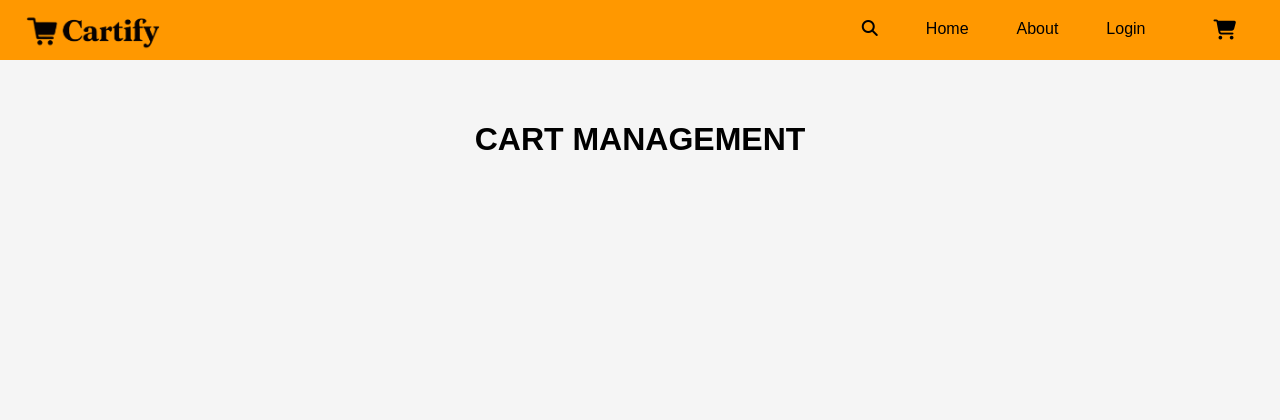
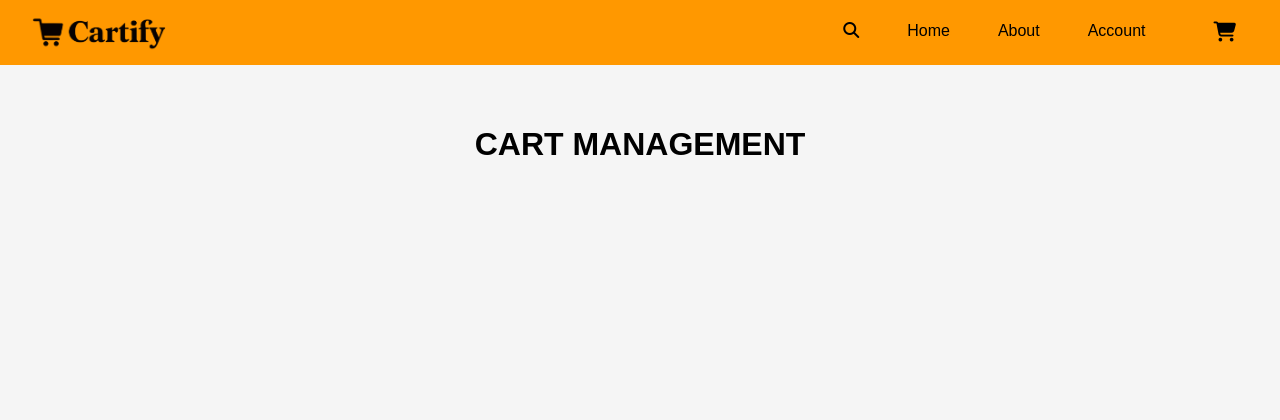
Before and after one commit to KusalSkakya/Cartify, a Python web app: template templates/cart.html in a window 1280 px wide. Shown: the top 420 px of the page. Run offline with Jinja, Linux system fonts and the light colour scheme; the template is opened without the code that fills it, so the values that code supplies are empty.

Commit message:
Update base.html

```diff
--- a/templates/base.html
+++ b/templates/base.html
@@ -1,10 +1,12 @@
 <!DOCTYPE html>
 <html lang="en">
 <head>
+    <title> Cartify </title>
+    <meta charset="UTF-8">
 
     {% block head %}{% endblock %}
-    <meta charset="UTF-8">
-    <title> Cartify </title>
+
+
     <link rel="stylesheet" href="{{ url_for('static', filename='css/style.css') }}">
     <link rel="stylesheet" href="https://cdnjs.cloudflare.com/ajax/libs/font-awesome/6.4.0/css/all.min.css">
 
@@ -17,16 +19,16 @@
 
 
         <header>
-            <div class="header_container">
-            <img   src="{{ url_for('static', filename='image/logo2.png') }}"  alt="Logo" class="Logo" width="auto" height="60">
+            <div class="header_container"><button style="background-color: #ff9800; border: none; cursor: pointer;"><a href="/">
+            <img   src="{{ url_for('static', filename='image/logo2.png') }}"  alt="Logo" class="Logo" width="auto" height="60"></a></button>
             <h1 style="margin-left: 15px;"> </h1>
             <nav role="navigation">
                 <ul>
                     <li><a href="/"><i class="fa-solid fa-magnifying-glass"></i></a></li>
                     <li><a href="/">Home</a></li>
-                    <li><a href="/about">About</a></li>
-                    <li><a href="{{ url_for('login') }}">Login</a></li>
-                    <li><a href="{{ url_for('cart') }}"><i class="fas fa-shopping-cart"></i></a></li>
+                    <li><a href="{{ url_for('product_controller.about') }}">About</a></li>
+                    <li><a href="{{ url_for('product_controller.login') }}">Account</a></li>
+                    <li><a href="{{ url_for('product_controller.cart') }}"><i class="fas fa-shopping-cart"></i></a></li>
                 </ul>
             </nav>
             </div>
@@ -40,12 +42,6 @@
         {% endblock %}
     </main>
 
-
-    <main>
-
-
-    </main>
-
     <footer>
      <nav>
        <a href="/contact">Contact</a>
```
